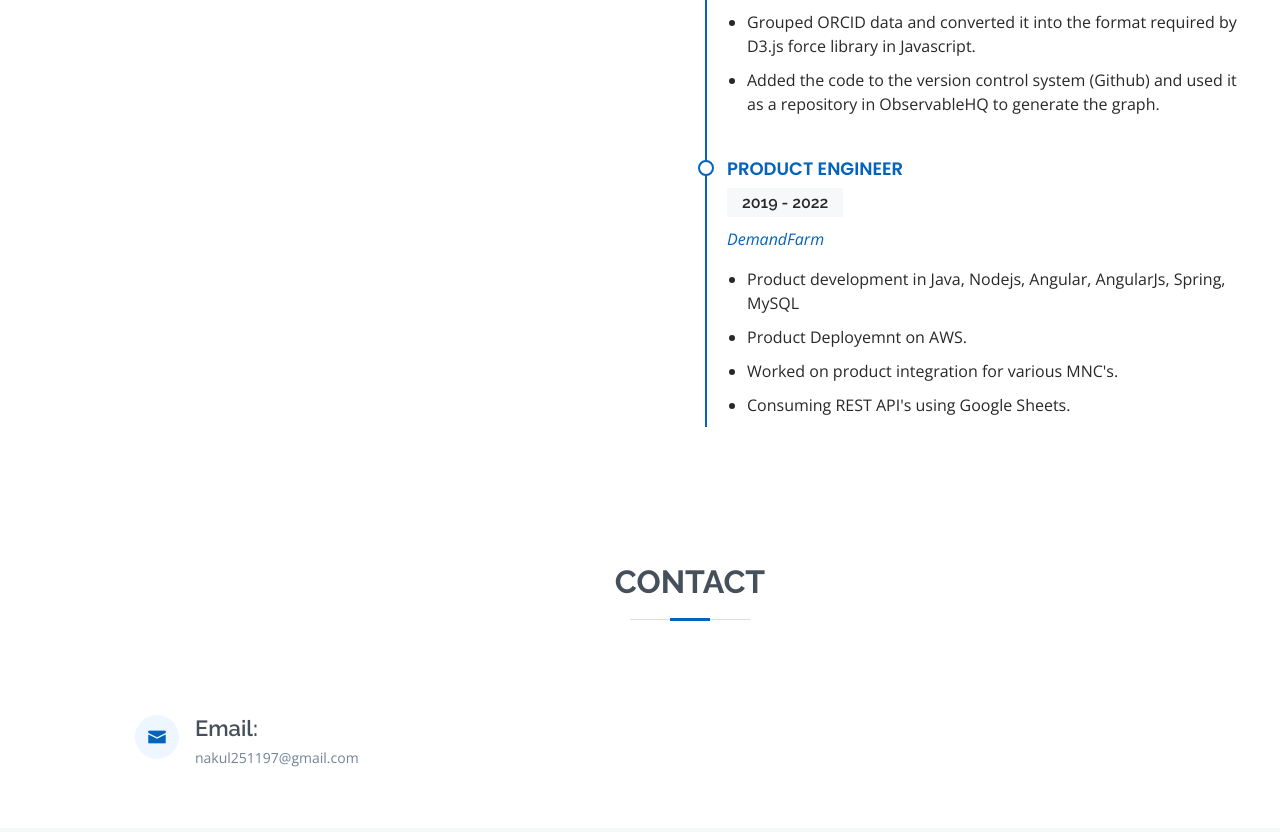
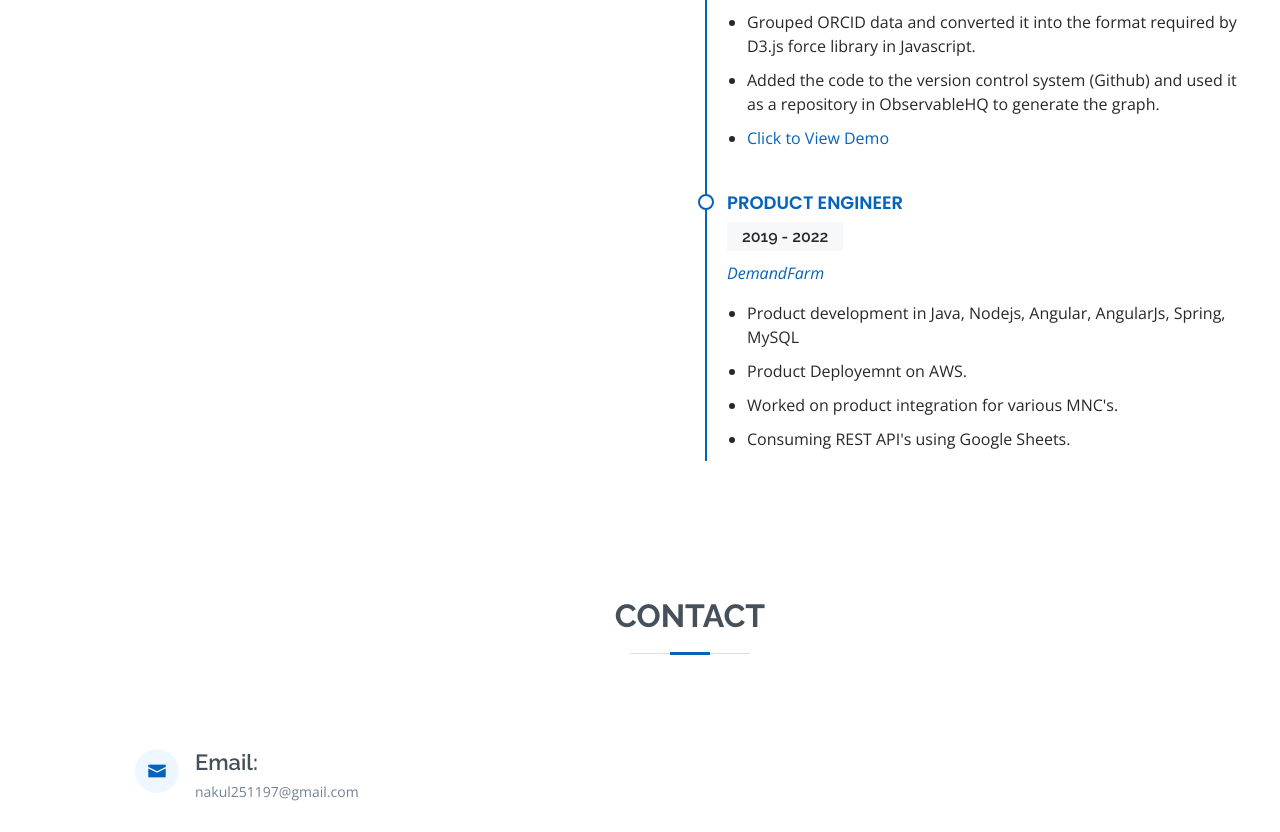
Before and after one commit to nakul251197/nakul251197.github.io, a plain HTML site: page index.html in a window 1280 px wide. Shown: the part 2681-3513 px from the top of the page. Drawn offline with nearby package versions, Linux system fonts and the light colour scheme.

Commit message:
Added demo

```diff
--- a/index.html
+++ b/index.html
@@ -351,6 +351,7 @@
                     used it as a repository in ObservableHQ to generate the
                     graph.
                   </li>
+                  <li><a target="_blank" href="https://observablehq.com/d/2eaa5c0e038b5c7c">Click to View Demo</a></li>
                 </ul>
               </div>
 
```
